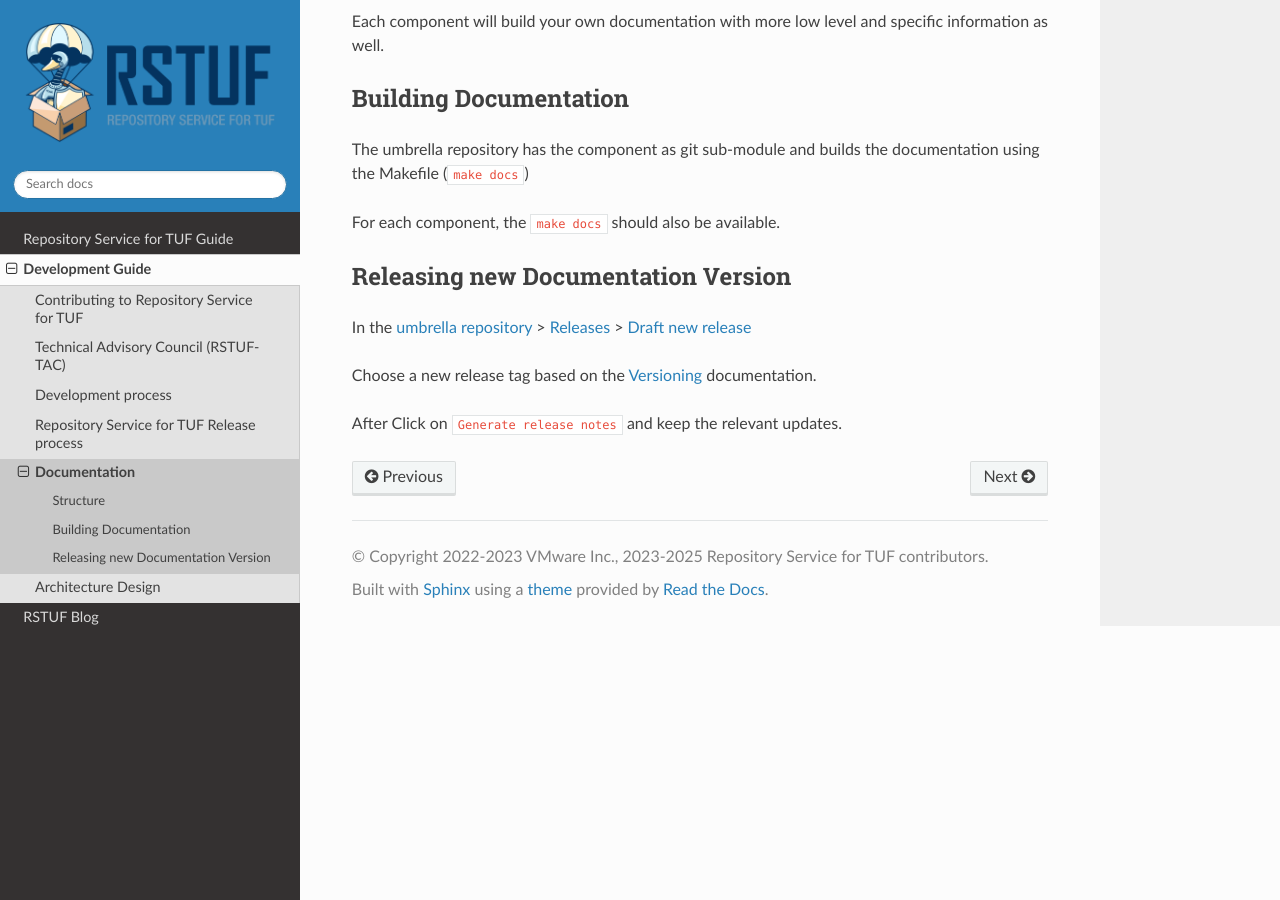
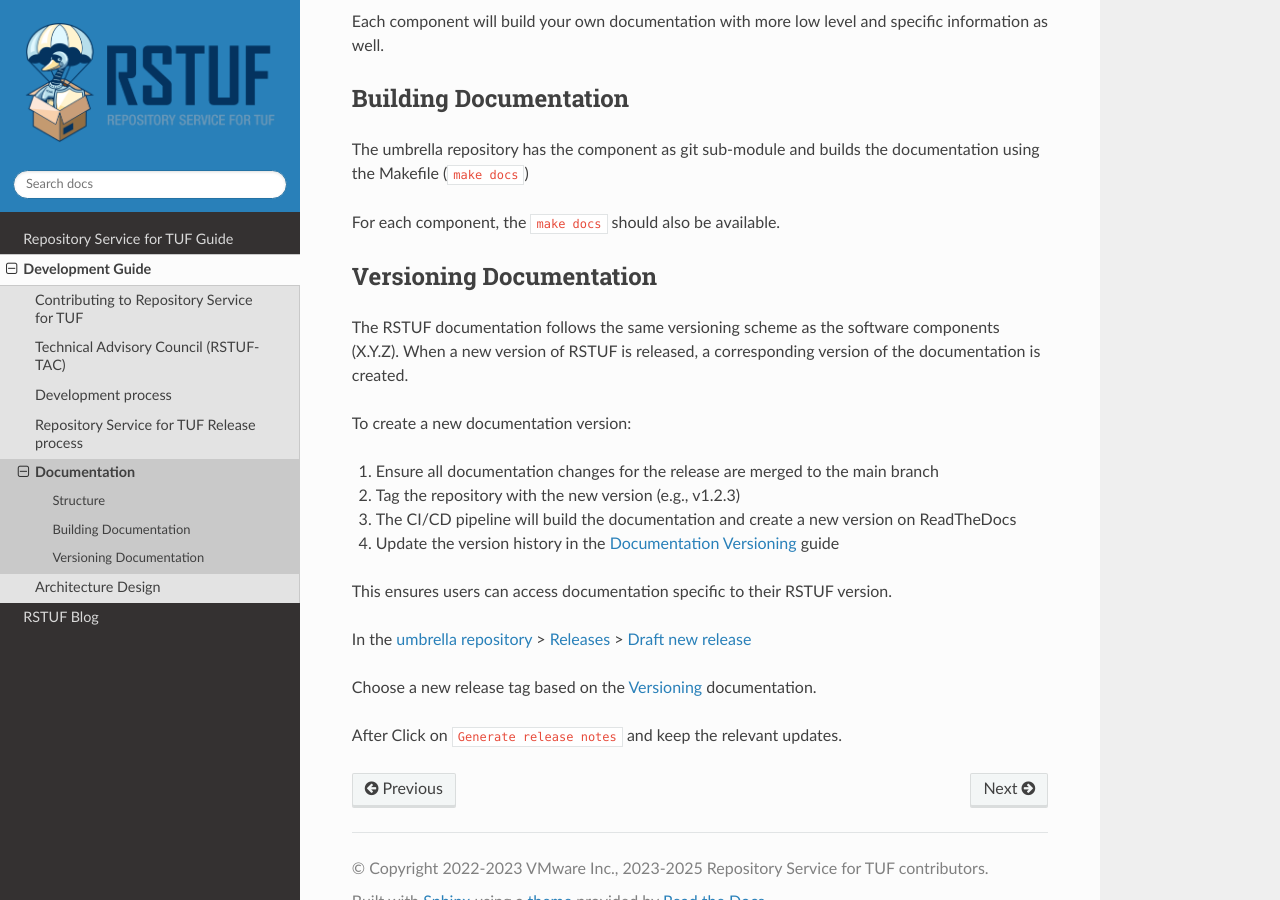
Before and after one commit to repository-service-tuf/repository-service-tuf, a Sphinx documentation site: the page built from docs/source/devel/documentation.rst, in a window 1280 px wide and 900 px high, scrolled down 1194 px. Built offline with Sphinx 7.4.7 and the Read the Docs theme 3.1.0, drawn with Linux system fonts in a browser that asks for light colours.

Commit message:
docs: implement versioning guide for RSTUF documentation
Signed-off-by: Kushagra <kushagra22.aug@gmail.com>

```diff
--- a/docs/source/devel/documentation.rst
+++ b/docs/source/devel/documentation.rst
@@ -74,8 +74,19 @@ documentation using the Makefile (``make docs``)
 For each component, the ``make docs`` should also be available.
 
 
-Releasing new Documentation Version
-===================================
+Versioning Documentation
+=======================
+
+The RSTUF documentation follows the same versioning scheme as the software components (X.Y.Z). When a new version of RSTUF is released, a corresponding version of the documentation is created.
+
+To create a new documentation version:
+
+1. Ensure all documentation changes for the release are merged to the main branch
+2. Tag the repository with the new version (e.g., v1.2.3)
+3. The CI/CD pipeline will build the documentation and create a new version on ReadTheDocs
+4. Update the version history in the :ref:`guide/general/versioning:Documentation Versioning` guide
+
+This ensures users can access documentation specific to their RSTUF version.
 
 In the
 `umbrella repository <https://github.com/repository-service-tuf/repository-service-tuf>`_
```
Also changed, not shown: docs/source/guide/general/versioning.rst (added, +70 -0 lines), docs/source/guide/index.rst (+17 -2 lines), docs/source/index.rst (+13 -0 lines).
